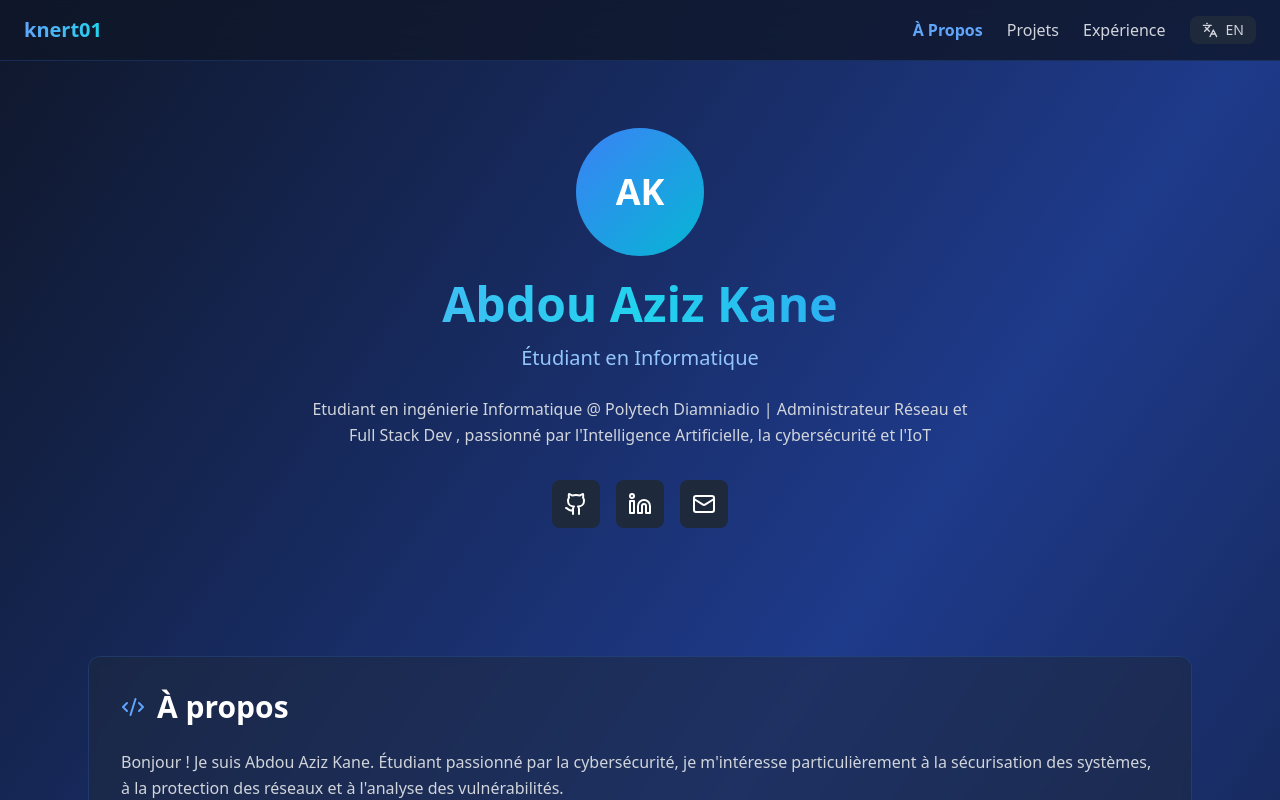
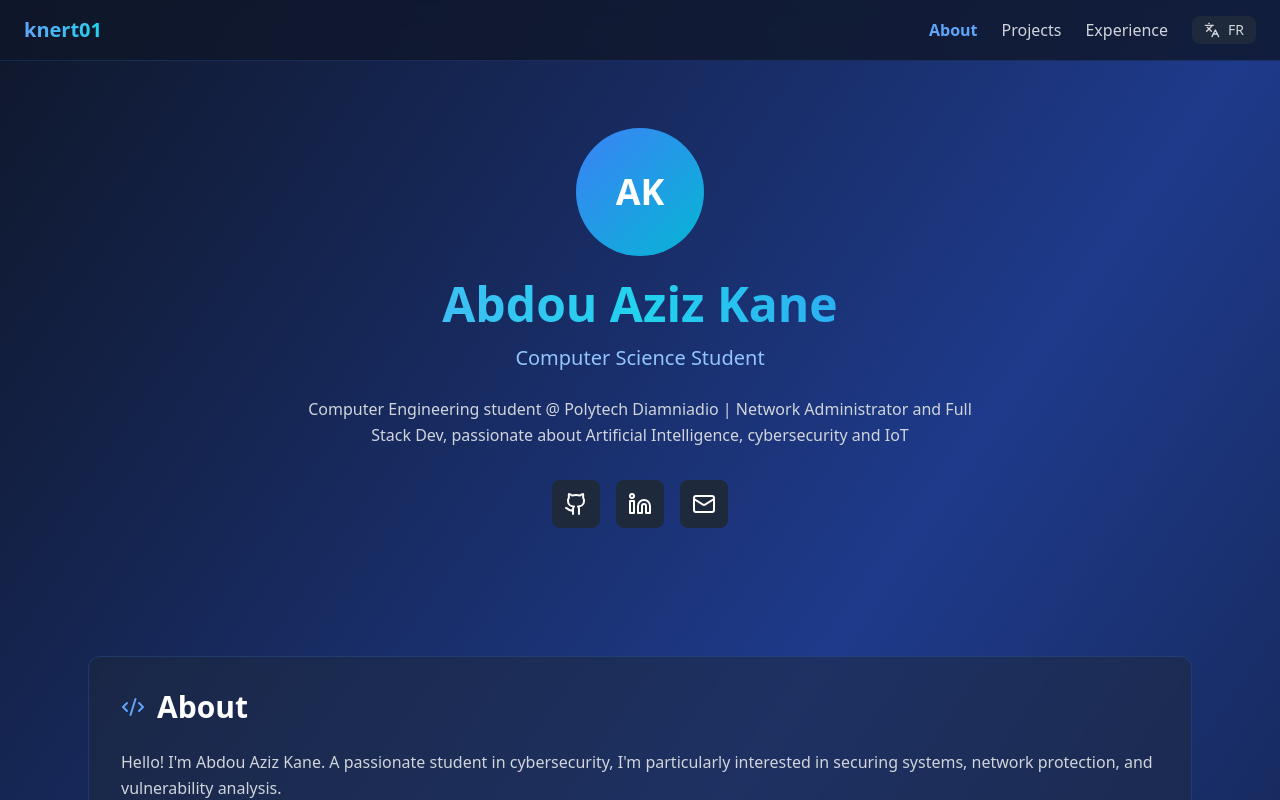
Before and after one commit to azizkane01/mon-portfolio, a React (Create React App) app: page / in a window 1280 px wide. Shown: the top 800 px of the page. Built offline with nearby package versions, Linux system fonts and the light colour scheme; the HTML template or start-up script is replaced by a standard one.

Commit message:
changing the default language from french to english

```diff
--- a/src/components/Portfolio.jsx
+++ b/src/components/Portfolio.jsx
@@ -5,7 +5,7 @@ import { Github, Linkedin, Mail, ExternalLink, Code2, Briefcase, GraduationCap,
 export default function Portfolio() {
   const navigate = useNavigate();
   const [activeSection, setActiveSection] = useState('about');
-  const [language, setLanguage] = useState('fr');
+  const [language, setLanguage] = useState('en');
   const [isMenuOpen, setIsMenuOpen] = useState(false);
 
   const translations = {
```
